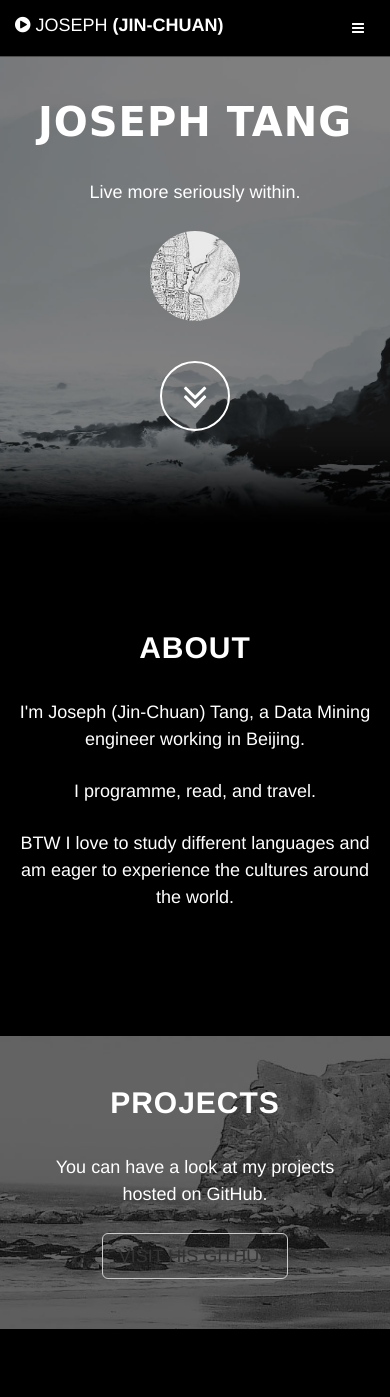
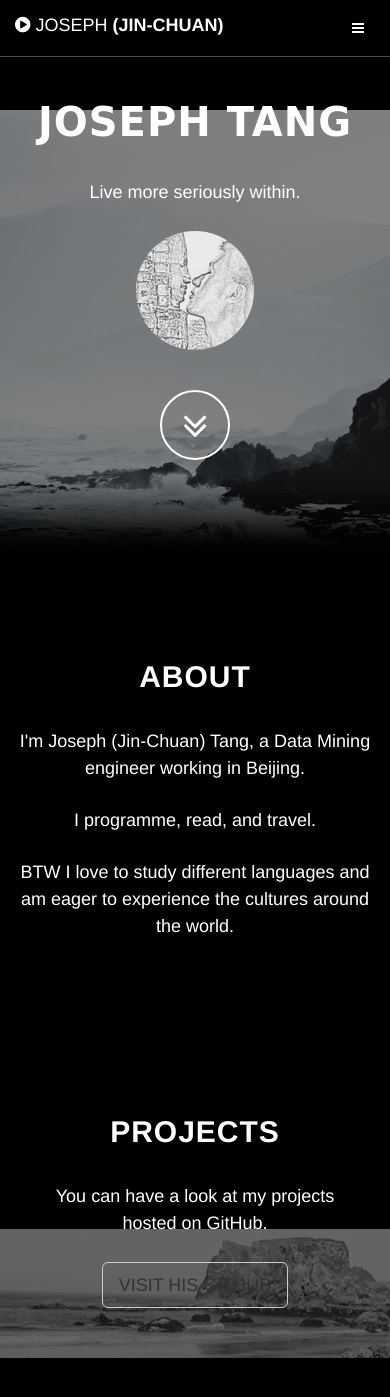
Before and after one commit to jinntrance/profile, a Jekyll site: the page built from index.html, in a window 390 px wide and 1400 px high. Shown: the top 1397 px of the window. Built offline with Jekyll 4.4.1, drawn with Linux system fonts in a browser that asks for light colours; Markdown is read by kramdown in place of the engine named in the settings.

Commit message:
resize background img

```diff
--- a/assets/css/main.scss
+++ b/assets/css/main.scss
@@ -3,6 +3,19 @@
 @import "bootstrap";
 @import "grayscale";
 @import "font-awesome/font-awesome";
+
+@media (max-width: 600px){
+ .intro {
+  background: url(/img/intro-bg-600.jpg) no-repeat bottom center scroll;
+ }
+ .download-section {
+  background: url(/img/downloads-bg-600.jpg) no-repeat bottom center scroll;
+ }
+ .avatar {
+   background: url(/img/avatar150.jpg) no-repeat;
+ }
+
+}
 
 #goog-wm input, #bdcs input {
   color: black;
@@ -15,15 +28,16 @@
   display: inline;
 }
 
-img.round {
+.round {
   -webkit-border-radius: 50%;
   -moz-border-radius: 50%;
   border-radius: 50%;
   behavior: url(js/PIE/PIE.htc);
 }
 
-img.avatar {
-  max-width: 25%;;
+.avatar {
+  max-width: 33%;
+  background: url(/img/avatar460.jpg) no-repeat;
 }
 
 h1 {
```
Also changed, not shown: img/downloads-bg-600.jpg (added), img/intro-bg-600.jpg (added).
